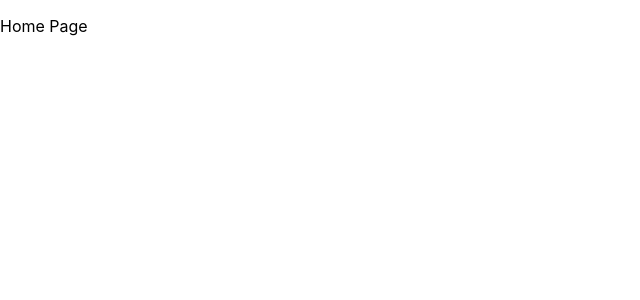
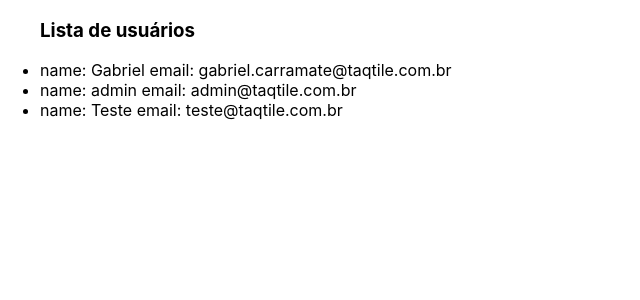
Before and after one commit to indigotech/onboard-gabriel-carramate, a React (Create React App) app: page /home in a window 1280 px wide. Shown: the top 300 px of the page, without its empty margins (0-640 px from the left). Built offline with nearby package versions, Linux system fonts and the light colour scheme.

Commit message:
create users list

```diff
--- a/src/Pages/HomePage.tsx
+++ b/src/Pages/HomePage.tsx
@@ -1,5 +1,32 @@
 import React from 'react';
 
+const list = [
+  {
+    id: 0,
+    username: 'Gabriel',
+    useremail: 'gabriel.carramate@taqtile.com.br',
+  },
+  {
+    id: 1,
+    username: 'admin',
+    useremail: 'admin@taqtile.com.br',
+  },
+  {
+    id: 2,
+    username: 'Teste',
+    useremail: 'teste@taqtile.com.br',
+  },
+];
+
 export function HomePage() {
-  return <p>Home Page</p>;
+  return (
+    <ul>
+      <h3>Lista de usuários</h3>
+    {list.map(item => (
+      <li key={item.id}>
+        <div>name: {item.username} email: {item.useremail}</div>
+      </li>
+    ))}
+  </ul>
+  );
 }
```
